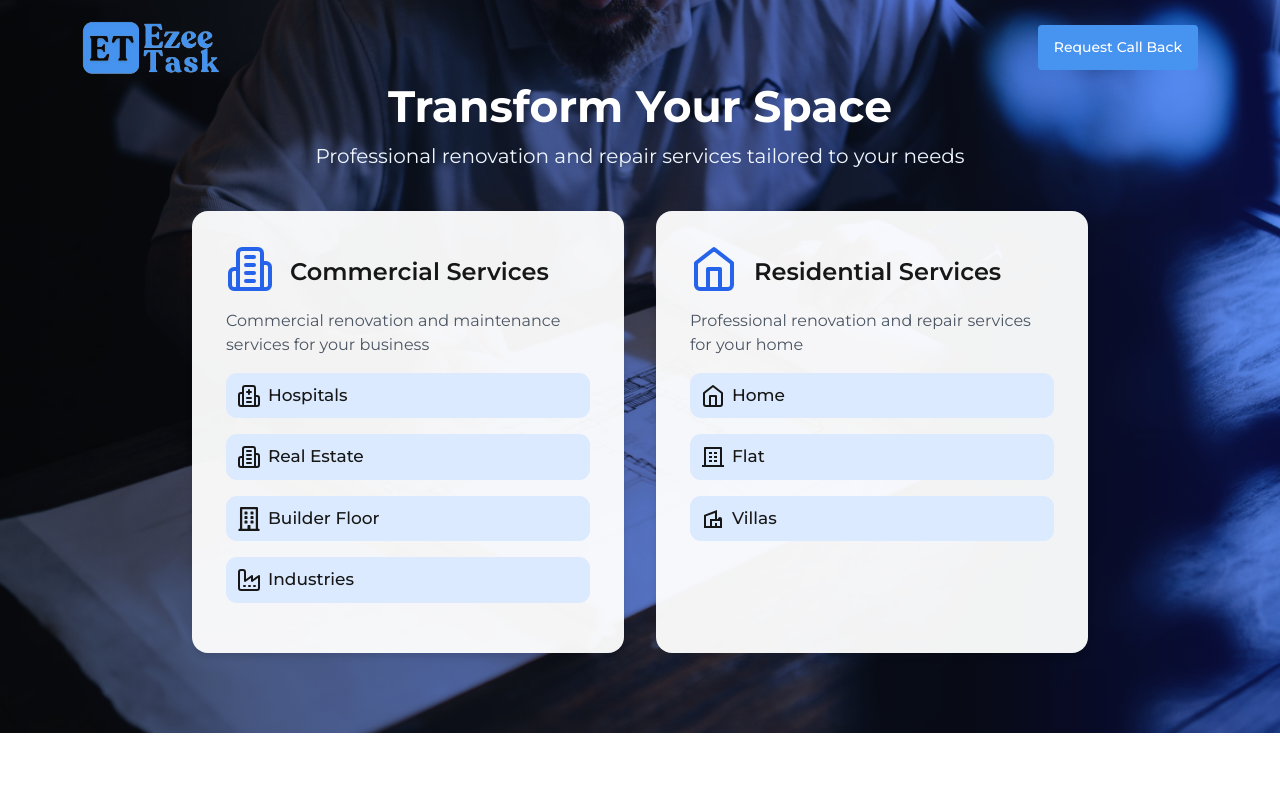
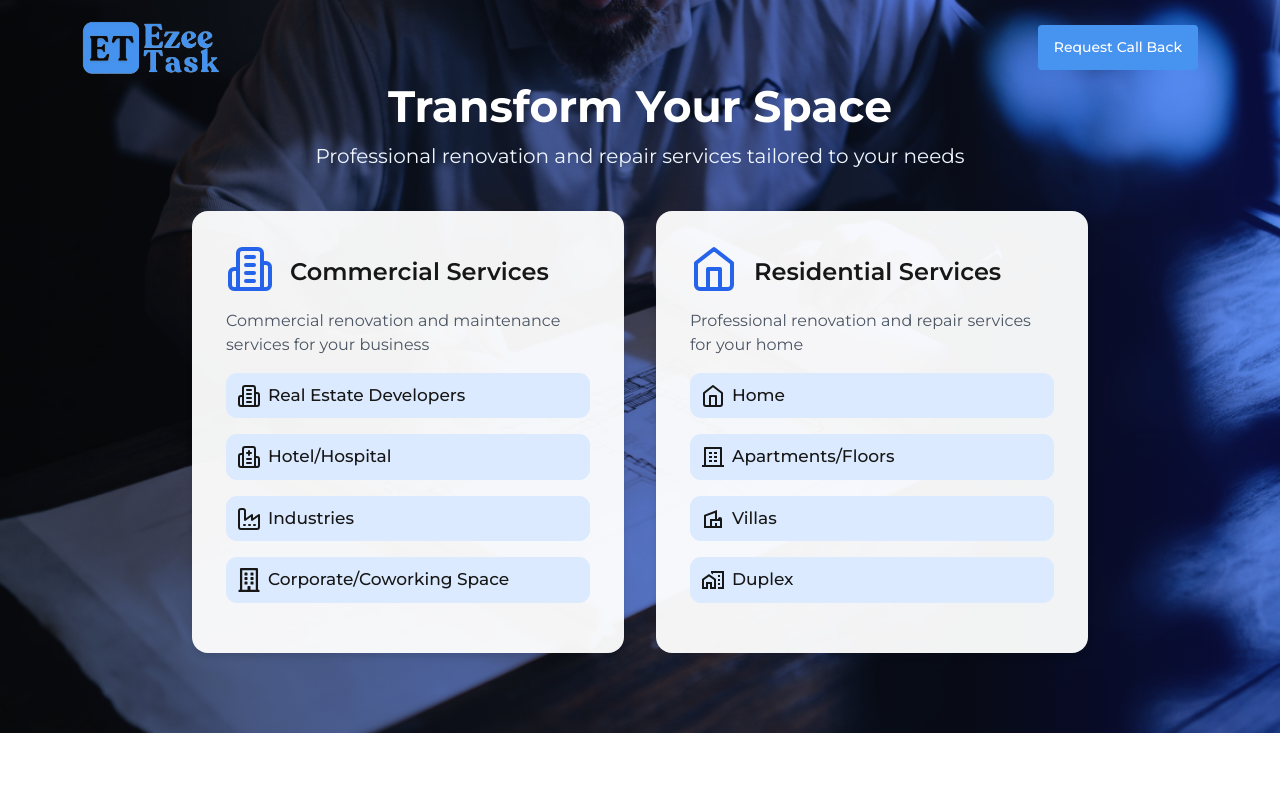
Before and after one commit to shivdev503/EzeeTask, a Next.js app: page / in a window 1280 px wide. Shown: the top 800 px of the page. Built offline with nearby package versions, Linux system fonts and the light colour scheme.

Commit message:
changes on entry banner card

```diff
--- a/src/app/components/entryPage/Banner.js
+++ b/src/app/components/entryPage/Banner.js
@@ -9,7 +9,7 @@ import {
   LuHospital,
 } from "react-icons/lu";
 import { FiHome } from "react-icons/fi";
-import { MdOutlineVilla } from "react-icons/md";
+import { MdOutlineHomeWork, MdOutlineVilla } from "react-icons/md";
 import { RiBuilding4Line } from "react-icons/ri";
 import "../../../styles/banner.scss";
 import Image from "next/image";
@@ -62,11 +62,7 @@ const Banner = () => {
           </div>
 
           <div className="service-cards">
-            <Link
-              // onClick={() => setSelectedType("b2b")}
-              href={"/commercial-services"}
-              className="service-card"
-            >
+            <Link href={"/commercial-services"} className="service-card">
               <div className="d-flex align-items-center">
                 <LuBuilding2 className="card-icon" />
                 <h2 className="card-title ms-3">Commercial Services</h2>
@@ -76,29 +72,25 @@ const Banner = () => {
               </p>
               <div className="list">
                 <p>
-                  <LuHospital className="icon" />
-                  Hospitals
+                  <LuBuilding2 className="icon" />
+                  Real Estate Developers
                 </p>
                 <p>
-                  <LuBuilding2 className="icon" />
-                  Real Estate
-                </p>
-                <p>
-                  <FaRegBuilding className="icon" />
-                  Builder Floor
+                  <LuHospital className="icon" />
+                  Hotel/Hospital
                 </p>
                 <p>
                   <LuFactory className="icon" />
                   Industries
                 </p>
+                <p>
+                  <FaRegBuilding className="icon" />
+                  Corporate/Coworking Space
+                </p>
               </div>
             </Link>
 
-            <Link
-              // onClick={() => setSelectedType("b2c")}
-              href={"/residential-services"}
-              className="service-card"
-            >
+            <Link href={"/residential-services"} className="service-card">
               <div className="d-flex align-items-center">
                 <FiHome className="card-icon" />
                 <h2 className="card-title ms-3">Residential Services</h2>
@@ -113,11 +105,15 @@ const Banner = () => {
                 </p>
                 <p>
                   <RiBuilding4Line className="icon" />
-                  Flat
+                  Apartments/Floors
                 </p>
                 <p>
                   <MdOutlineVilla className="icon" />
                   Villas
+                </p>
+                <p>
+                  <MdOutlineHomeWork className="icon" />
+                  Duplex
                 </p>
               </div>
             </Link>
--- a/src/app/components/home/HowToStart.js
+++ b/src/app/components/home/HowToStart.js
@@ -52,7 +52,7 @@ const HowToStart = () => {
                 layout="fill"
               />
             </div> */}
-            <h4>Service Schedule Shared</h4>
+            <h4>Service Scheduling</h4>
           </div>
           <div className="step">
             <h3>05</h3>
```
